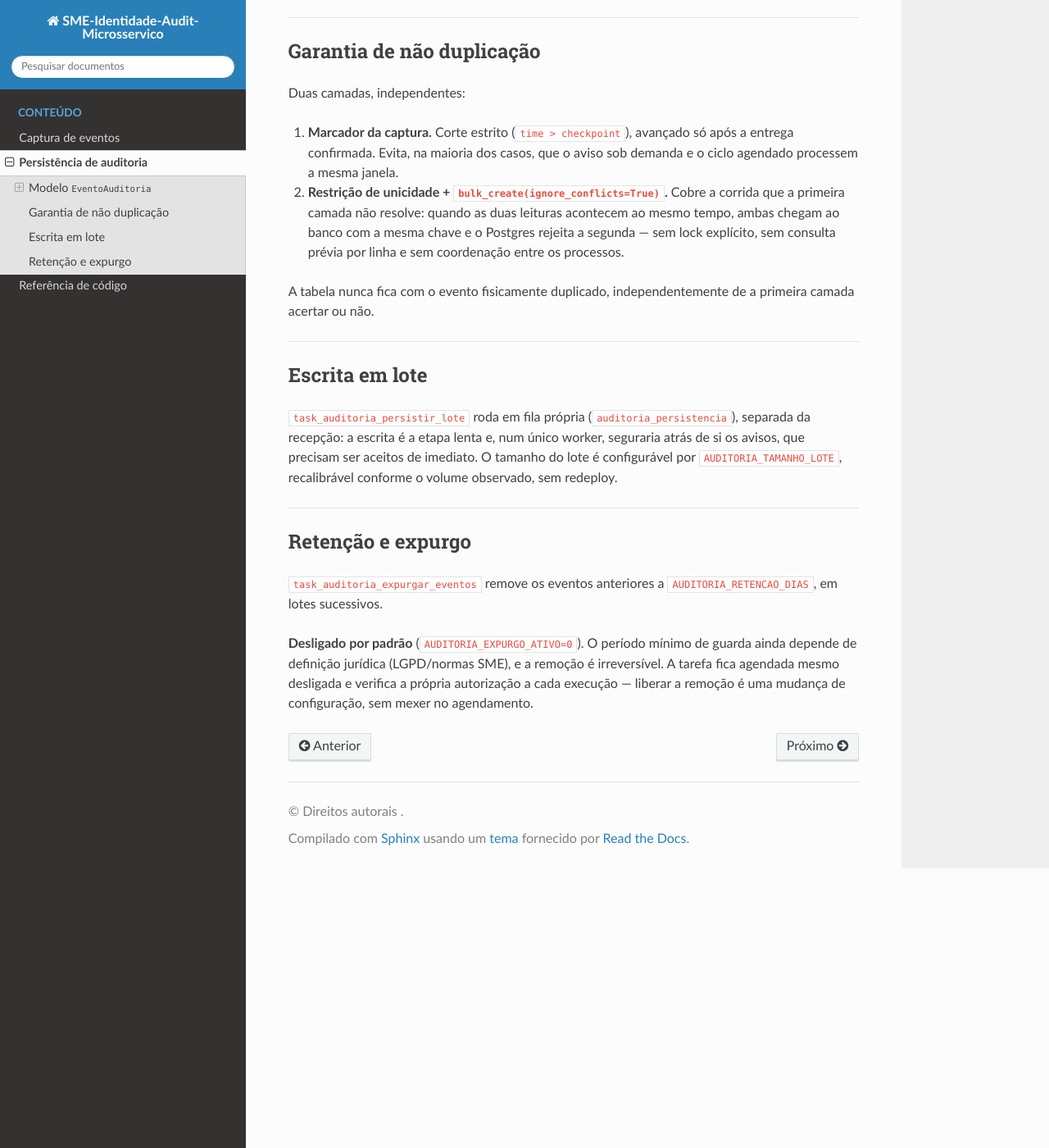
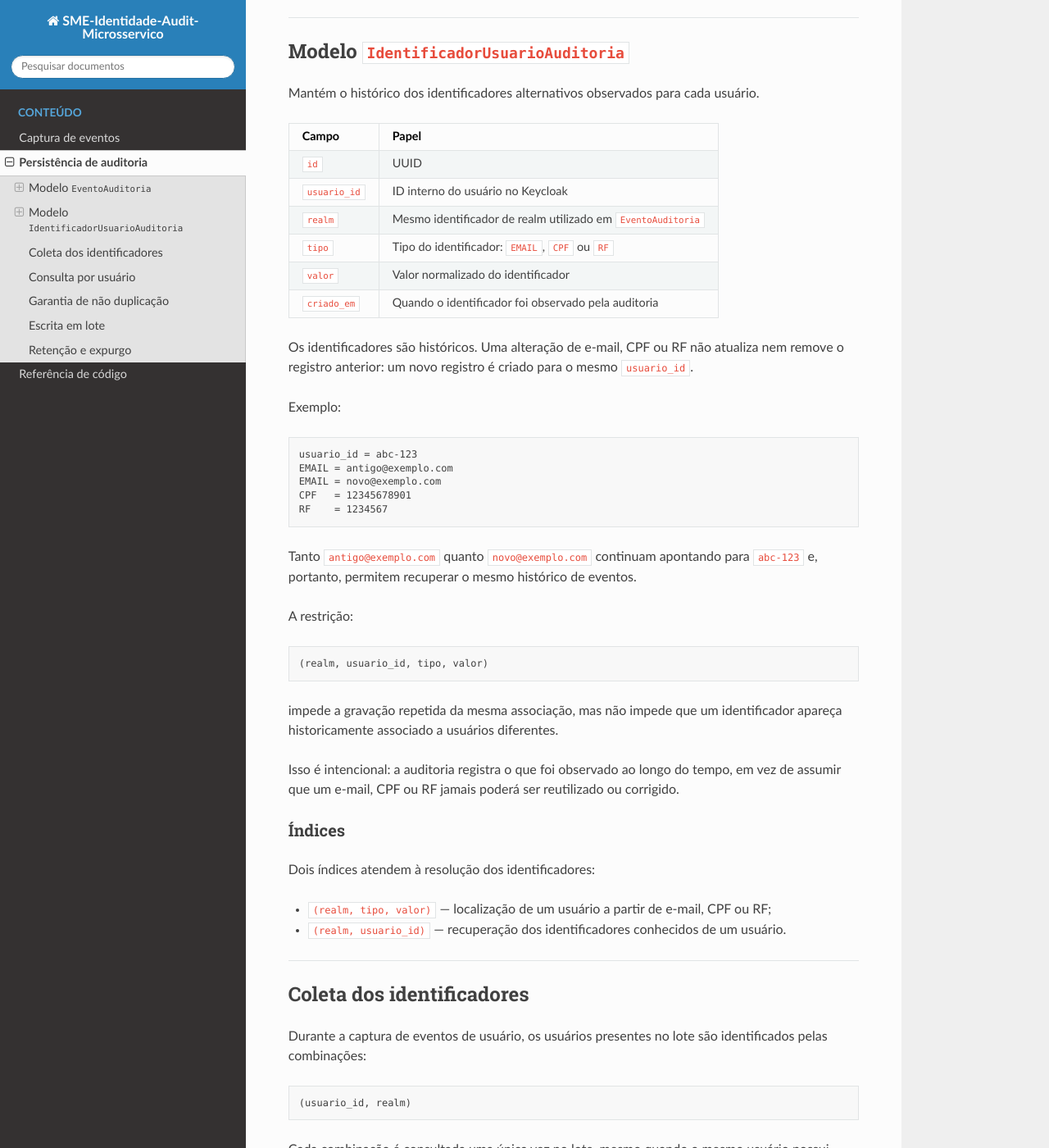
Before and after one commit to prefeiturasp/SME-Identidade-Audit-Microsservico, a Sphinx documentation site: the page built from docs/auditoria.md, in a window 1280 px wide and 1400 px high, scrolled down 985 px. Shown: the whole window at 82% size. Built offline with Sphinx 7.4.7 and the Read the Docs theme 3.1.0, drawn with Linux system fonts in a browser that asks for light colours; some of the changed text lies outside the part shown.

Commit message:
docs: Atualiza documentacao sphix

````diff
--- a/docs/auditoria.md
+++ b/docs/auditoria.md
@@ -32,6 +32,148 @@ recortadas por período:
 - `(usuario_id, timestamp_evento)` — atividade de um usuário
 - `(client_id, timestamp_evento)` — atividade em um sistema
 - `(tipo_evento, timestamp_evento)` — ocorrências de um tipo
+
+---
+
+## Modelo `IdentificadorUsuarioAuditoria`
+
+Mantém o histórico dos identificadores alternativos observados para cada
+usuário.
+
+| Campo        | Papel                                                       |
+| ------------ | ----------------------------------------------------------- |
+| `id`         | UUID                                                        |
+| `usuario_id` | ID interno do usuário no Keycloak                           |
+| `realm`      | Mesmo identificador de realm utilizado em `EventoAuditoria` |
+| `tipo`       | Tipo do identificador: `EMAIL`, `CPF` ou `RF`               |
+| `valor`      | Valor normalizado do identificador                          |
+| `criado_em`  | Quando o identificador foi observado pela auditoria         |
+
+Os identificadores são históricos. Uma alteração de e-mail, CPF ou RF não
+atualiza nem remove o registro anterior: um novo registro é criado para o
+mesmo `usuario_id`.
+
+Exemplo:
+
+```text
+usuario_id = abc-123
+EMAIL = antigo@exemplo.com
+EMAIL = novo@exemplo.com
+CPF   = 12345678901
+RF    = 1234567
+```
+
+Tanto `antigo@exemplo.com` quanto `novo@exemplo.com` continuam apontando para
+`abc-123` e, portanto, permitem recuperar o mesmo histórico de eventos.
+
+A restrição:
+
+```text
+(realm, usuario_id, tipo, valor)
+```
+
+impede a gravação repetida da mesma associação, mas não impede que um
+identificador apareça historicamente associado a usuários diferentes.
+
+Isso é intencional: a auditoria registra o que foi observado ao longo do
+tempo, em vez de assumir que um e-mail, CPF ou RF jamais poderá ser reutilizado
+ou corrigido.
+
+### Índices
+
+Dois índices atendem à resolução dos identificadores:
+
+* `(realm, tipo, valor)` — localização de um usuário a partir de e-mail, CPF ou RF;
+* `(realm, usuario_id)` — recuperação dos identificadores conhecidos de um usuário.
+
+---
+
+## Coleta dos identificadores
+
+Durante a captura de eventos de usuário, os usuários presentes no lote são
+identificados pelas combinações:
+
+```text
+(usuario_id, realm)
+```
+
+Cada combinação é consultada uma única vez no lote, mesmo quando o mesmo
+usuário possui vários eventos.
+
+A consulta ao Keycloak utiliza o nome lógico do realm:
+
+```text
+/admin/realms/{realm}/users/{usuario_id}
+```
+
+Por exemplo:
+
+```text
+realm lógico para a API: COTIC
+realm armazenado no evento: realmId retornado pelo Keycloak
+```
+
+A resposta atual do usuário é utilizada para extrair:
+
+* `id` → `usuario_id`;
+* `email` → e-mail;
+* `attributes.cpf` → CPF;
+* `attributes.rf` → RF.
+
+O registro em `IdentificadorUsuarioAuditoria` utiliza o mesmo `realm` já
+normalizado e persistido nos eventos. Assim, a resolução posterior permanece
+consistente com `EventoAuditoria`.
+
+Quando o usuário já não existe no Keycloak e a consulta responde `404`, a
+captura do evento não é interrompida. O evento continua seguindo para
+persistência; apenas não há novos identificadores para registrar naquele
+momento.
+
+---
+
+## Consulta por usuário
+
+O parâmetro de consulta continua sendo chamado `usuario_id`, mantendo
+compatibilidade com o contrato já existente.
+
+Ele passa, porém, a funcionar como um identificador genérico de usuário e pode
+receber:
+
+* ID interno do usuário no Keycloak;
+* e-mail atual;
+* e-mail histórico;
+* CPF atual ou histórico;
+* RF atual ou histórico.
+
+A consulta sempre preserva o caminho original por `usuario_id`.
+
+Quando o valor também corresponde a um identificador alternativo, o serviço
+resolve as associações históricas em `IdentificadorUsuarioAuditoria` e adiciona
+os respectivos pares:
+
+```text
+(realm, usuario_id)
+```
+
+ao filtro dos eventos.
+
+Exemplo:
+
+```text
+entrada:
+antigo@exemplo.com
+
+resolução:
+realm-id-cotic + abc-123
+
+consulta final:
+EventoAuditoria(
+    realm="realm-id-cotic",
+    usuario_id="abc-123"
+)
+```
+
+Com isso, a troca de e-mail, CPF ou RF não fragmenta o histórico de auditoria.
 
 ---
 
````
